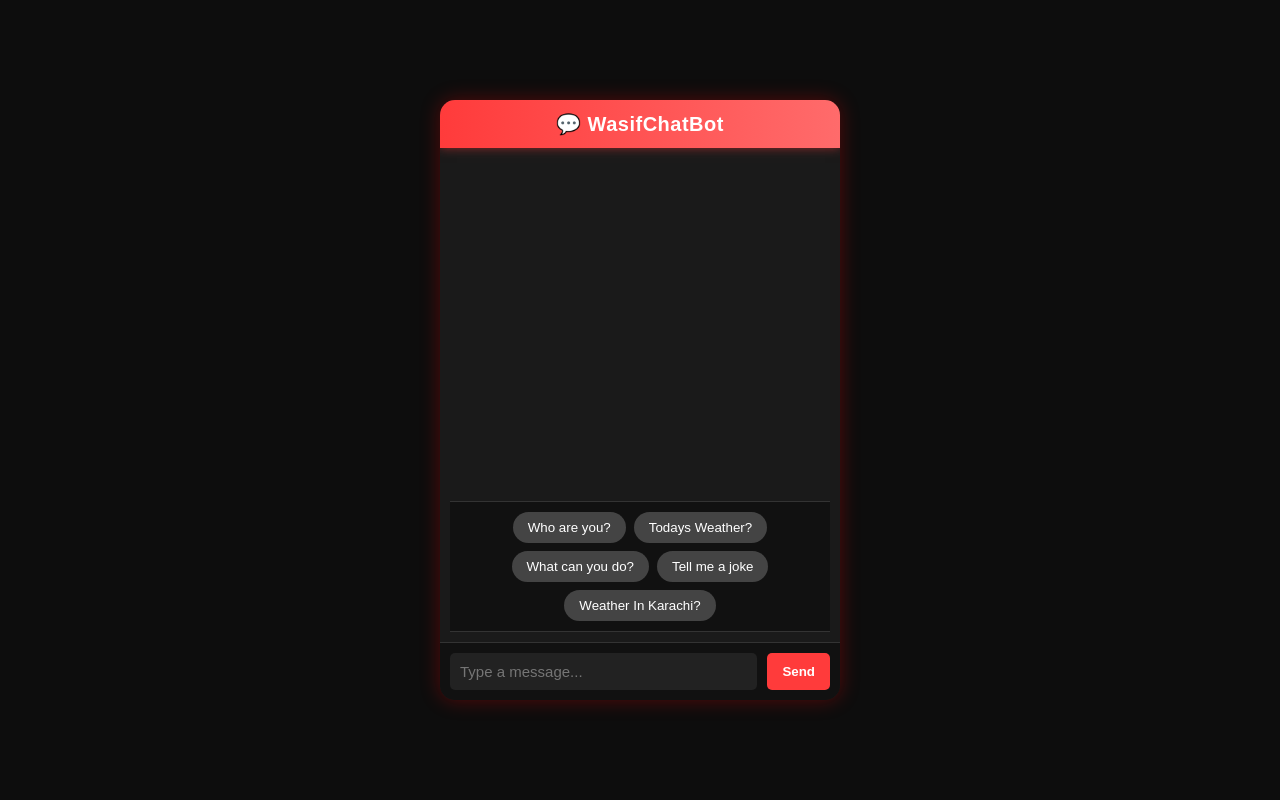
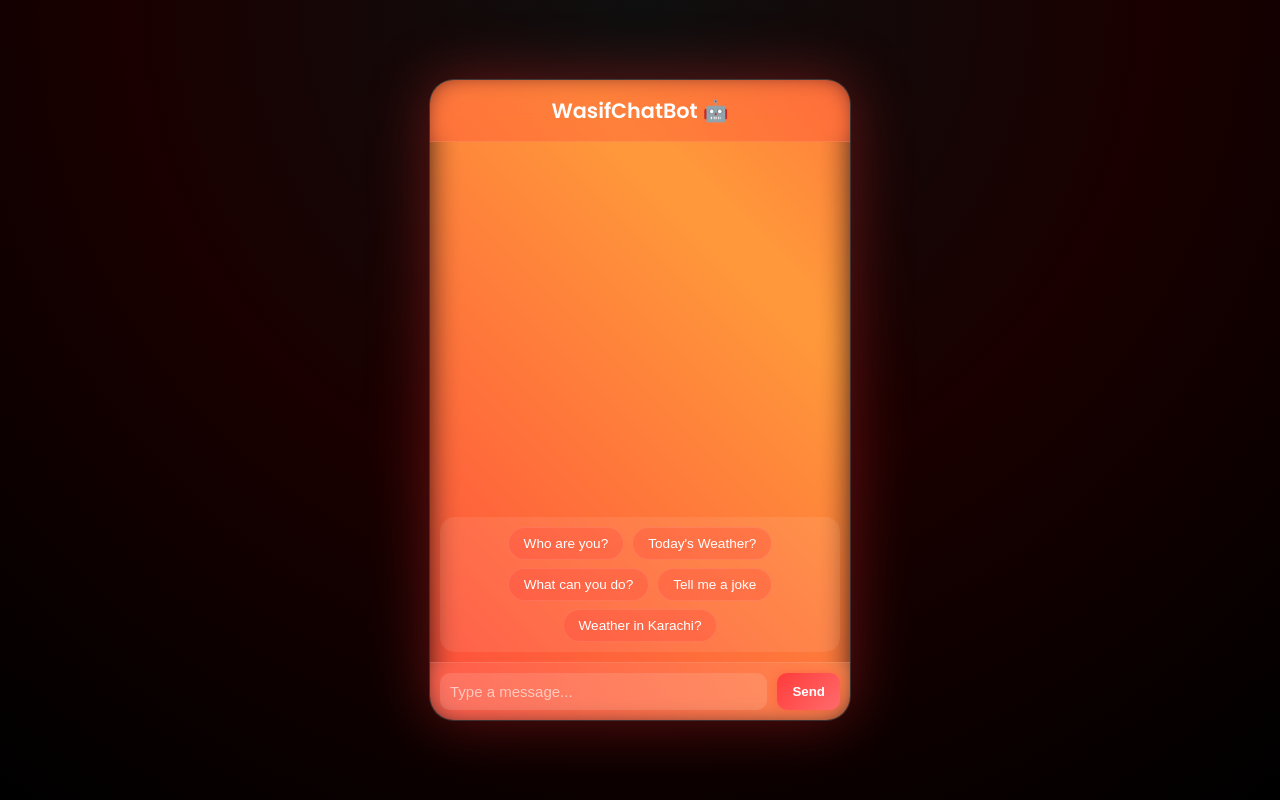
Before and after one commit to progamerwfire/WasifChatBot, a Flask app: page / in a window 1280 px wide. Run offline with Flask 3, Linux system fonts and the light colour scheme.

Commit message:
Update index.html

```diff
--- a/templates/index.html
+++ b/templates/index.html
@@ -3,40 +3,67 @@
 <head>
   <meta charset="UTF-8" />
   <meta name="viewport" content="width=device-width, initial-scale=1.0" />
-  <title>Wasif's Chatbot 🤖</title>
+  <title>WasifChatBot 🤖</title>
   <style>
+    @import url('https://fonts.googleapis.com/css2?family=Poppins:wght@400;600&display=swap');
+
     body {
-      background-color: #0d0d0d;
-      color: white;
+      background: radial-gradient(circle at top, #0f0f0f, #1a0000, #000000);
       font-family: 'Poppins', sans-serif;
+      color: #fff;
       display: flex;
       justify-content: center;
       align-items: center;
       height: 100vh;
       margin: 0;
+      padding: 0;
+      overflow: hidden;
     }
 
     .chat-container {
-      width: 400px;
-      height: 600px;
-      background-color: #1a1a1a;
-      border-radius: 15px;
-      box-shadow: 0 0 20px rgba(255, 0, 0, 0.3);
+      width: 90%;
+      max-width: 420px;
+      height: 90%;
+      max-height: 640px;
+      background: rgba(255, 255, 255, 0.05);
+      backdrop-filter: blur(20px);
+      border: 1px solid rgba(255, 255, 255, 0.15);
+      border-radius: 25px;
+      box-shadow: 0 0 60px rgba(255, 50, 50, 0.35);
       display: flex;
       flex-direction: column;
       overflow: hidden;
+      position: relative;
     }
 
-    /* ✅ Added Title Bar */
-    .chat-title {
+    /* Subtle glow border animation */
+    .chat-container::before {
+      content: "";
+      position: absolute;
+      top: -2px; left: -2px; right: -2px; bottom: -2px;
+      border-radius: 25px;
+      background: linear-gradient(45deg, #ff3b3b, #ff9a3b, #ff3b3b);
+      background-size: 300%;
+      filter: blur(15px);
+      z-index: -1;
+      animation: glowMove 6s infinite linear;
+    }
+
+    @keyframes glowMove {
+      0% { background-position: 0% 50%; }
+      50% { background-position: 100% 50%; }
+      100% { background-position: 0% 50%; }
+    }
+
+    header {
+      background: rgba(255, 59, 59, 0.25);
+      padding: 15px;
       text-align: center;
-      background: linear-gradient(90deg, #ff3b3b, #ff6b6b);
-      padding: 12px;
-      font-size: 20px;
-      font-weight: bold;
-      letter-spacing: 0.5px;
-      color: #fff;
-      box-shadow: 0 0 10px rgba(255, 59, 59, 0.5);
+      font-weight: 600;
+      font-size: 1.3em;
+      color: white;
+      border-bottom: 1px solid rgba(255, 255, 255, 0.1);
+      backdrop-filter: blur(10px);
     }
 
     .chat-box {
@@ -47,7 +74,7 @@
       flex-direction: column;
       gap: 10px;
       scrollbar-width: thin;
-      scrollbar-color: #ff3b3b #1a1a1a;
+      scrollbar-color: #ff4d4d #0f0f0f;
     }
 
     .chat-box::-webkit-scrollbar {
@@ -113,74 +136,103 @@
       gap: 8px;
       margin: 10px;
       justify-content: center;
-      background: #111;
-      padding: 10px 0;
-      border-top: 1px solid #333;
-      border-bottom: 1px solid #333;
+      background: rgba(255, 255, 255, 0.08);
+      padding: 10px;
+      border-radius: 15px;
     }
 
     .suggest-btn {
-      background-color: #444;
-      color: white;
-      border: none;
+      background: rgba(255, 60, 60, 0.25);
+      color: #fff;
+      border: 1px solid rgba(255, 255, 255, 0.1);
       border-radius: 20px;
       padding: 8px 15px;
       cursor: pointer;
-      transition: 0.2s;
+      font-size: 0.85em;
+      transition: all 0.3s;
     }
 
     .suggest-btn:hover {
-      background-color: #666;
+      background: rgba(255, 60, 60, 0.5);
+      transform: scale(1.1);
     }
 
     .input-area {
       display: flex;
       padding: 10px;
-      border-top: 1px solid #333;
-      background-color: #111;
+      background: rgba(255, 255, 255, 0.08);
+      border-top: 1px solid rgba(255, 255, 255, 0.1);
+      backdrop-filter: blur(10px);
     }
 
     input {
       flex: 1;
       padding: 10px;
       border: none;
-      border-radius: 5px;
+      border-radius: 10px;
       outline: none;
       font-size: 15px;
-      background-color: #222;
-      color: white;
+      background-color: rgba(255, 255, 255, 0.12);
+      color: #fff;
+      transition: 0.3s;
     }
 
-    button#send-btn {
-      background-color: #ff3b3b;
+    input::placeholder {
+      color: rgba(255, 255, 255, 0.6);
+    }
+
+    input:focus {
+      background-color: rgba(255, 255, 255, 0.25);
+      box-shadow: 0 0 10px rgba(255, 70, 70, 0.3);
+    }
+
+    #send-btn {
+      background: linear-gradient(135deg, #ff3b3b, #ff6b6b);
       border: none;
       padding: 10px 15px;
       margin-left: 10px;
-      border-radius: 5px;
+      border-radius: 10px;
+      color: #fff;
+      font-weight: 600;
       cursor: pointer;
-      color: white;
-      font-weight: bold;
       transition: 0.3s;
+      box-shadow: 0 0 10px rgba(255, 50, 50, 0.3);
     }
 
-    button#send-btn:hover {
-      background-color: #ff6666;
+    #send-btn:hover {
+      transform: scale(1.1);
+      background: linear-gradient(135deg, #ff5050, #ff8585);
+    }
+
+    @media (max-width: 600px) {
+      .chat-container {
+        width: 95%;
+        height: 95%;
+        border-radius: 15px;
+      }
+
+      header {
+        font-size: 1.1em;
+      }
+
+      input {
+        font-size: 14px;
+      }
     }
   </style>
 </head>
 <body>
   <div class="chat-container">
-    <!-- ✅ Added this title bar -->
-    <div class="chat-title">💬 WasifChatBot</div>
+    <header>WasifChatBot 🤖</header>
 
     <div class="chat-box" id="chat-box"></div>
 
     <div class="suggestions">
       <button class="suggest-btn">Who are you?</button>
-      <button class="suggest-btn">Todays Weather?</button>
+      <button class="suggest-btn">Today's Weather?</button>
       <button class="suggest-btn">What can you do?</button>
       <button class="suggest-btn">Tell me a joke</button>
-      <button class="suggest-btn">Weather In Karachi?</button>
+      <button class="suggest-btn">Weather in Karachi?</button>
     </div>
 
     <div class="input-area">
@@ -202,11 +254,10 @@
         msg.innerHTML = "Bot: <span class='typing'><span></span><span></span><span></span></span>";
         chatBox.appendChild(msg);
         chatBox.scrollTop = chatBox.scrollHeight;
-        // Simulate typing effect
         setTimeout(() => {
           msg.innerHTML = "Bot: ";
-          typeText(msg, text, 30); // 30ms per letter
-        }, 800);
+          typeText(msg, text, 30);
+        }, 700);
       } else {
         msg.innerText = "You: " + text;
         chatBox.appendChild(msg);
```
Also changed, not shown: other parts of templates/index.html (+17 -21 lines).
